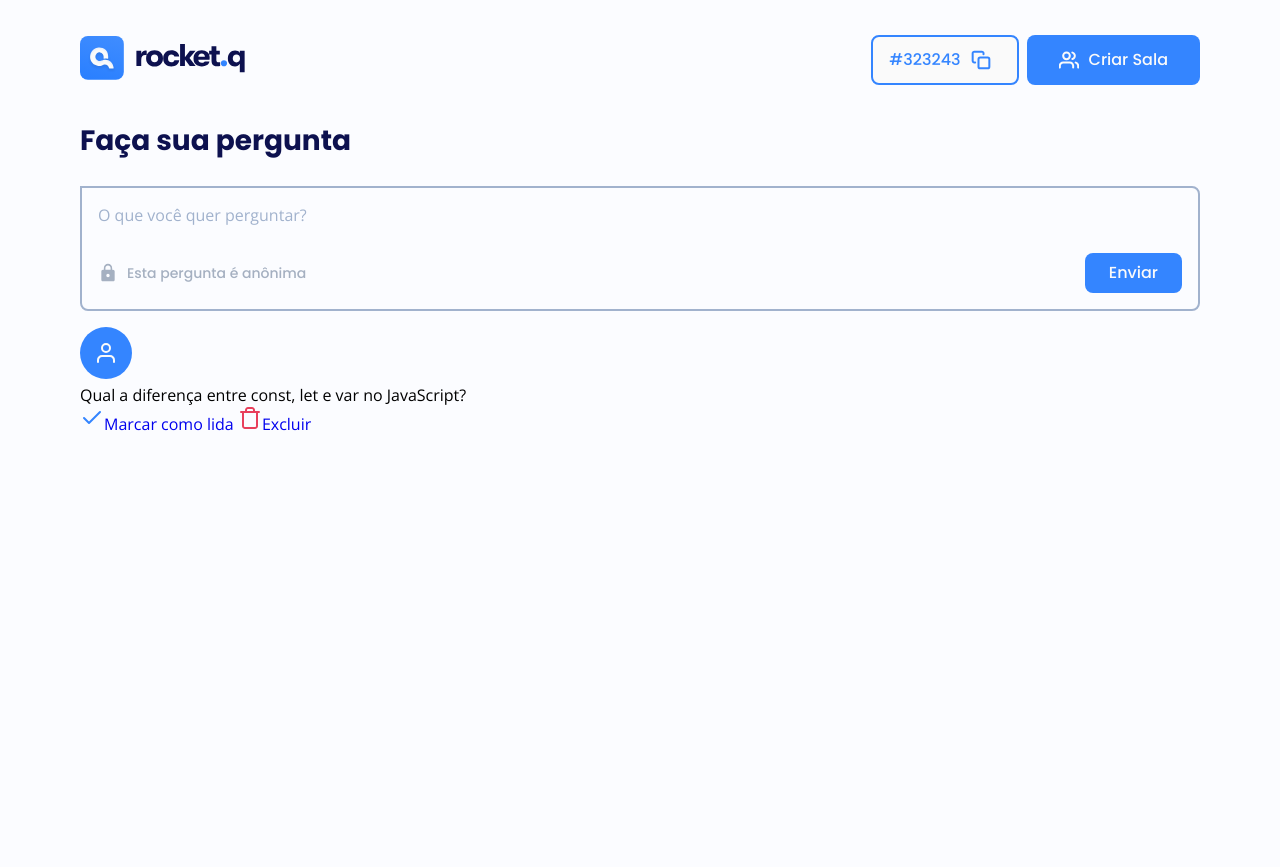
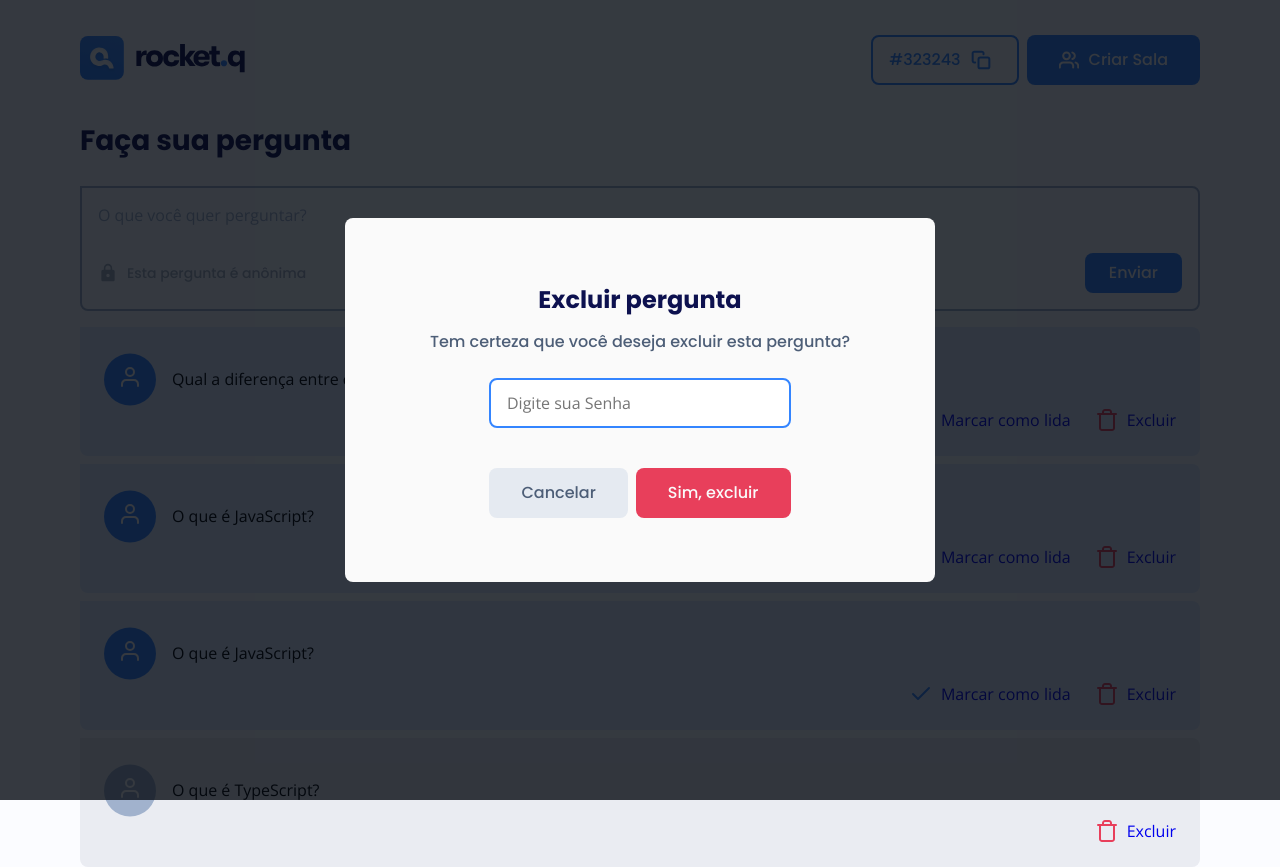
Before and after one commit to Fredericoufsj/roquetq, a plain HTML site: page room.html in a window 1280 px wide. Before the commit the page ends 800 px from the top, so only its background shows below. Drawn offline with nearby package versions, Linux system fonts and the light colour scheme.

Commit message:
Terceiro aula :foguete:

```diff
--- a/room.html
+++ b/room.html
@@ -8,8 +8,9 @@
     <meta name="viewport" content="width=device-width, initial-scale=1.0">
     <title>Rocket.Q - Perguntas e Respostas</title>
     <!-- CSS -->
+    <link rel="stylesheet" href="styles/global.css">
     <link rel="stylesheet" href="styles/room.css">
-    <link rel="stylesheet" href="styles/global.css">
+    <link rel="stylesheet" href="styles/modal.css">
     <!-- Fonts -->
     <link rel="preconnect" href="https://fonts.gstatic.com">
     <link href="https://fonts.googleapis.com/css2?family=Open+Sans&family=Poppins:wght@500;700&display=swap" rel="stylesheet">
@@ -48,7 +49,7 @@
                     <div class="question-wrapper">
                         <div class="question-content">
                             <div class="user">
-                                <img src="assets/avatar.svg" alt="Avatar">
+                                <img src="assets/user.svg" alt="Avatar">
                             </div>
                             <div class="question">
                                 <p>Qual a diferença entre const, let e var no JavaScript?</p>
@@ -57,9 +58,51 @@
                         <div class="actions">
                             <a href="#" class="check"><img src="assets/check.svg" alt="Marcar como lida">Marcar como lida</a>
                             <a href="#" class="delete"><img src="assets/trash.svg" alt="Excluir">Excluir</a>
+                        </div>
+                    </div>
+                    <div class="question-wrapper">
+                        <div class="question-content">
+                            <div class="user">
+                                <img src="assets/user.svg" alt="Avatar">
+                            </div>
+                            <div class="question">
+                                <p>O que é JavaScript?</p>
+                            </div>
+                        </div>
+                        <div class="actions">
+                            <a href="#" class="check"><img src="assets/check.svg" alt="Marcar como lida">Marcar como lida</a>
+                            <a href="#" class="delete"><img src="assets/trash.svg" alt="Excluir">Excluir</a>
+                        </div>
+                    </div>
 
+                    <div class="question-wrapper">
+                        <div class="question-content">
+                            <div class="user">
+                                <img src="assets/user.svg" alt="Avatar">
+                            </div>
+                            <div class="question">
+                                <p>O que é JavaScript?</p>
+                            </div>
                         </div>
+                        <div class="actions">
+                            <a href="#" class="check"><img src="assets/check.svg" alt="Marcar como lida">Marcar como lida</a>
+                            <a href="#" class="delete"><img src="assets/trash.svg" alt="Excluir">Excluir</a>
+                        </div>
+                    </div>
 
+                    <div class="question-wrapper read">
+                        <div class="question-content">
+                            <div class="user">
+                                <img src="assets/user.svg" alt="Avatar">
+                            </div>
+                            <div class="question">
+                                <p>O que é TypeScript?</p>
+                            </div>
+                        </div>
+                        <div class="actions">
+
+                            <a href="#" class="delete"><img src="assets/trash.svg" alt="Excluir">Excluir</a>
+                        </div>
                     </div>
 
                 </div>
@@ -69,6 +112,23 @@
 
         </main>
     </div>
+
+    <!-- ********MODAL********** -->
+    <div class="modal-wrapper">
+        <div class="modal">
+            <h2>Excluir pergunta</h2>
+            <p>Tem certeza que você deseja excluir esta pergunta?</p>
+            <form action="#">
+                <label class="sr-only" for-id="password">Digite sua Senha</label>
+                <input type="password" id="password" name="password" placeholder="Digite sua Senha">
+                <div class="buttons">
+                    <div class="button grey">Cancelar</div>
+                    <button class="red">Sim, excluir</button>
+
+                </div>
+            </form>
+        </div>
+    </div>
 </body>
 
 </html>
--- a/styles/global.css
+++ b/styles/global.css
@@ -15,9 +15,10 @@
         --background: #FBFCFF;
         --overlay: #040911;
         --icons-details: #A5B0C1;
-        --gray-dark: #4D5E77;
-        --gray-blue: #A1B2CD;
-        --gray-dark: #E5EAF1;
+        --grey-dark: #4D5E77;
+        --grey-blue: #A1B2CD;
+        --grey-light: #E5EAF1;
+        --grey-medium: #eaecf2;
         font-size: 62.5%;
     }
 
@@ -93,6 +94,19 @@
         border: .2rem solid var(--blue);
     }
 
+    button.red,
+    .button.red {
+        background-color: var(--red);
+        color: var(--white);
+    }
+
+    button.grey,
+    .button.grey {
+        background-color: var(--grey-light);
+        color: var(--grey-dark);
+    }
+    /* **********HEADER*********** */
+
     .content header {
         width: 80%;
         margin: 3.5rem auto;
--- a/styles/home.css
+++ b/styles/home.css
@@ -34,7 +34,7 @@
     }
 
     input {
-        border: .2rem solid var(--gray-blue);
+        border: .2rem solid var(--grey-blue);
         padding: 0 1.6rem;
     }
 
@@ -54,7 +54,7 @@
 
     .separator div:nth-child(2) {
         font-family: 'Poppins', sans-serif;
-        color: var(--gray-blue);
+        color: var(--grey-blue);
         font-weight: 400;
         padding: 0 1.345rem;
         line-height: 0;
@@ -62,7 +62,7 @@
 
     .separator div:nth-child(1),
     .separator div:nth-child(3) {
-        background-color: var(--gray-blue);
+        background-color: var(--grey-blue);
         width: 100%;
         height: 1px;
     }
--- /dev/null
+++ b/styles/modal.css
@@ -0,0 +1,54 @@
+                .modal-wrapper {
+                    position: fixed;
+                    width: 100vw;
+                    height: 100vh;
+                    top: 0;
+                    left: 0;
+                    background-color: rgba(4, 9, 17, 0.8);
+                    display: flex;
+                }
+
+                .modal-wrapper .modal {
+                    width: min(59rem, 90%);
+                    background-color: var(--white);
+                    margin: auto;
+                    border-radius: .8rem;
+                    font-family: 'Poppins', sans-serif;
+                    text-align: center;
+                    padding: 6.4rem;
+                }
+
+                .modal-wrapper .modal h2 {
+                    font-size: 2.4rem;
+                    font-weight: 700;
+                    margin-bottom: 1.2rem;
+                    color: var(--black);
+                }
+
+                .modal-wrapper .modal p {
+                    margin-bottom: 2.4rem;
+                    color: var(--grey-dark);
+                }
+
+                .modal-wrapper .modal input {
+                    margin-bottom: 4rem;
+                    padding: 1.3rem 1.6rem;
+                    border: .2rem solid var(--blue);
+                    outline: none;
+                    width: min(70%, 30.2rem);
+                }
+
+                .modal-wrapper .modal .buttons {
+                    display: flex;
+                    align-items: center;
+                    justify-content: center;
+                }
+
+                .modal-wrapper .modal .buttons>button,
+                .modal-wrapper .modal .buttons>.button {
+                    padding: 1.3rem 3.2rem;
+                }
+
+                .modal-wrapper .modal .buttons .button {
+                    margin-right: .8rem;
+                }
--- a/styles/room.css
+++ b/styles/room.css
@@ -45,7 +45,7 @@
         }
 
         #question-form form {
-                border: .2rem solid var(--gray-blue);
+            border: .2rem solid var(--grey-blue);
             padding: 1.6rem;
             border-radius: 0 .8rem .8rem .8rem;
             margin-bottom: 1.6rem;
@@ -59,7 +59,7 @@
         }
 
         #question-form form textarea::placeholder {
-                color: var(--gray-blue);
+            color: var(--grey-blue);
         }
 
         #question-form form footer {
@@ -86,3 +86,62 @@
             line-height: 2.4rem;
             padding: .8rem 2.4rem;
         }
+        /* Question */
+
+        .question-wrapper {
+            background-color: var(--light-blue);
+            margin-bottom: .8rem;
+            border-radius: 0 .8rem .8rem .8rem;
+            padding: 2.4rem;
+        }
+
+        .question-wrapper .question-content {
+            display: flex;
+            align-items: flex-start;
+        }
+
+        .question-wrapper .question-content .user {
+            clip-path: circle();
+            background-color: var(--blue);
+            padding: 1.4rem;
+        }
+
+        .question-wrapper .question-content p {
+            margin-left: 1.6rem;
+            word-break: break-word;
+            display: flex;
+            align-items: center;
+            min-height: 5.5rem;
+        }
+
+        .question-wrapper .actions {
+            display: flex;
+            justify-content: flex-end;
+            align-items: center;
+        }
+
+        .question-wrapper .actions a {
+            display: flex;
+            align-items: center;
+        }
+
+        .question-wrapper .actions>a>img {
+            margin-right: .8rem;
+        }
+
+        .question-wrapper .actions>a+a {
+            margin-left: 2.4rem;
+        }
+        /* A uma outra forma de azer esse seletor que é assim:  */
+        /* .question-wrapper .actions>a:nth-child(2) {
+                            margin-left: 2.4rem;
+                        } */
+        /* *****Question READ***** */
+
+        .question-wrapper.read {
+            background-color: var(--grey-medium);
+        }
+
+        .question-wrapper.read .question-content .user {
+            background: var(--grey-blue);
+        }
```
Also changed, not shown: assets/user.svg (added). Lines whose indentation alone changed are shown as unchanged.
